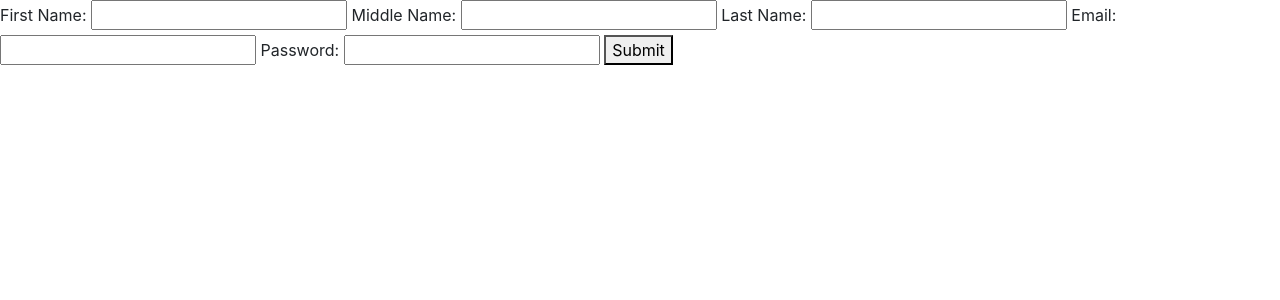
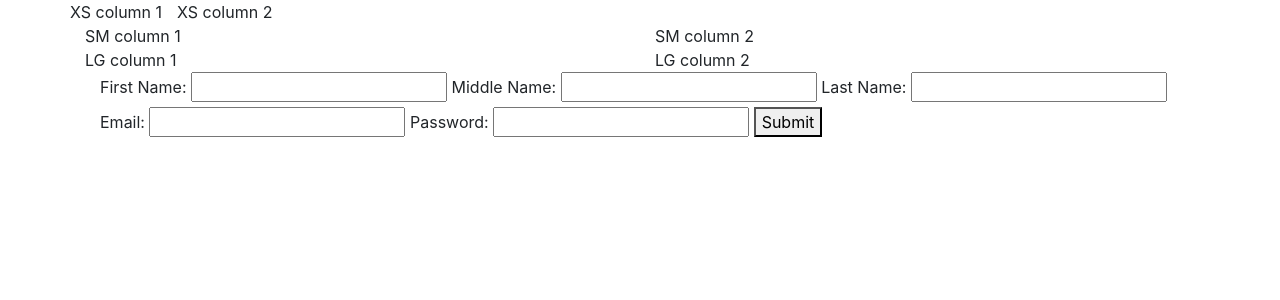
Before and after one commit to kingram6865/fssreg, a PHP site: page / in a window 1280 px wide. Shown: the top 300 px of the page. Run offline with PHP 8.4, Linux system fonts and the light colour scheme.

Commit message:
Work out bootstrap integration.

```diff
--- a/index.php
+++ b/index.php
@@ -1,14 +1,28 @@
 <!doctype html>
-<html>
+<html lang="en">
 	<head>
 		<title></title>
-		<script src="https://code.jquery.com/jquery-3.3.1.slim.min.js" integrity="sha384-q8i/X+965DzO0rT7abK41JStQIAqVgRVzpbzo5smXKp4YfRvH+8abtTE1Pi6jizo" crossorigin="anonymous"></script>
-		<script src="https://cdnjs.cloudflare.com/ajax/libs/popper.js/1.14.7/umd/popper.min.js" integrity="sha384-UO2eT0CpHqdSJQ6hJty5KVphtPhzWj9WO1clHTMGa3JDZwrnQq4sF86dIHNDz0W1" crossorigin="anonymous"></script>
-		<script src="https://stackpath.bootstrapcdn.com/bootstrap/4.3.1/js/bootstrap.min.js" integrity="sha384-JjSmVgyd0p3pXB1rRibZUAYoIIy6OrQ6VrjIEaFf/nJGzIxFDsf4x0xIM+B07jRM" crossorigin="anonymous"></script>
+		<meta charset="utf-8">
+		<meta name="viewport" content="width=device-width, initial-scale=1, shrink-to-fit=no">
+		<meta http-equiv="x-ua-compatible" content="ie=edge">
 		<link rel="stylesheet" href="https://stackpath.bootstrapcdn.com/bootstrap/4.3.1/css/bootstrap.min.css" integrity="sha384-ggOyR0iXCbMQv3Xipma34MD+dH/1fQ784/j6cY/iJTQUOhcWr7x9JvoRxT2MZw1T" crossorigin="anonymous">
-		<script src="js/base.js"></script>
+		<link rel="stylesheet" href="css/default.css">
 	</head>
 	<body>
+		<div class="container">
+			<div class="row">
+				<div class="col-xs-5 mol-md-4 box">XS column 1</div>
+				<div class="col-xs-5 offset-xs-2 col-md-8 box offset-md-0">XS column 2</div>
+			</div>
+			<div class="row">
+				<div class="col-sm-6 box">SM column 1</div>
+				<div class="col-sm-6 box">SM column 2</div>
+			</div>
+			<div class="row">
+				<div class="col-lg-6 box">LG column 1</div>
+				<div class="col-lg-6 box">LG column 2</div>
+			</div>
+			<div class="col-lg-12 box">
 				<form id="login">
 				<label for="fname">First Name:</label>	<input id="fname" type="text">
 				<label for="mname">Middle Name:</label>	<input id="mname" type="text">
@@ -17,6 +31,11 @@
 				<label for="passwd">Password:</label>	<input id="passwd" type="password">
 				<button onclick="formSubmit()">Submit</button>
 				</form>
-
+			</div>
+		</div>
+	<script src="https://code.jquery.com/jquery-3.3.1.slim.min.js" integrity="sha384-q8i/X+965DzO0rT7abK41JStQIAqVgRVzpbzo5smXKp4YfRvH+8abtTE1Pi6jizo" crossorigin="anonymous"></script>
+	<script src="https://cdnjs.cloudflare.com/ajax/libs/popper.js/1.14.7/umd/popper.min.js" integrity="sha384-UO2eT0CpHqdSJQ6hJty5KVphtPhzWj9WO1clHTMGa3JDZwrnQq4sF86dIHNDz0W1" crossorigin="anonymous"></script>
+	<script src="https://stackpath.bootstrapcdn.com/bootstrap/4.3.1/js/bootstrap.min.js" integrity="sha384-JjSmVgyd0p3pXB1rRibZUAYoIIy6OrQ6VrjIEaFf/nJGzIxFDsf4x0xIM+B07jRM" crossorigin="anonymous"></script>
+	<script src="js/base.js"></script>
 	</body>
 </html>
```
Lines whose indentation alone changed are shown as unchanged.
